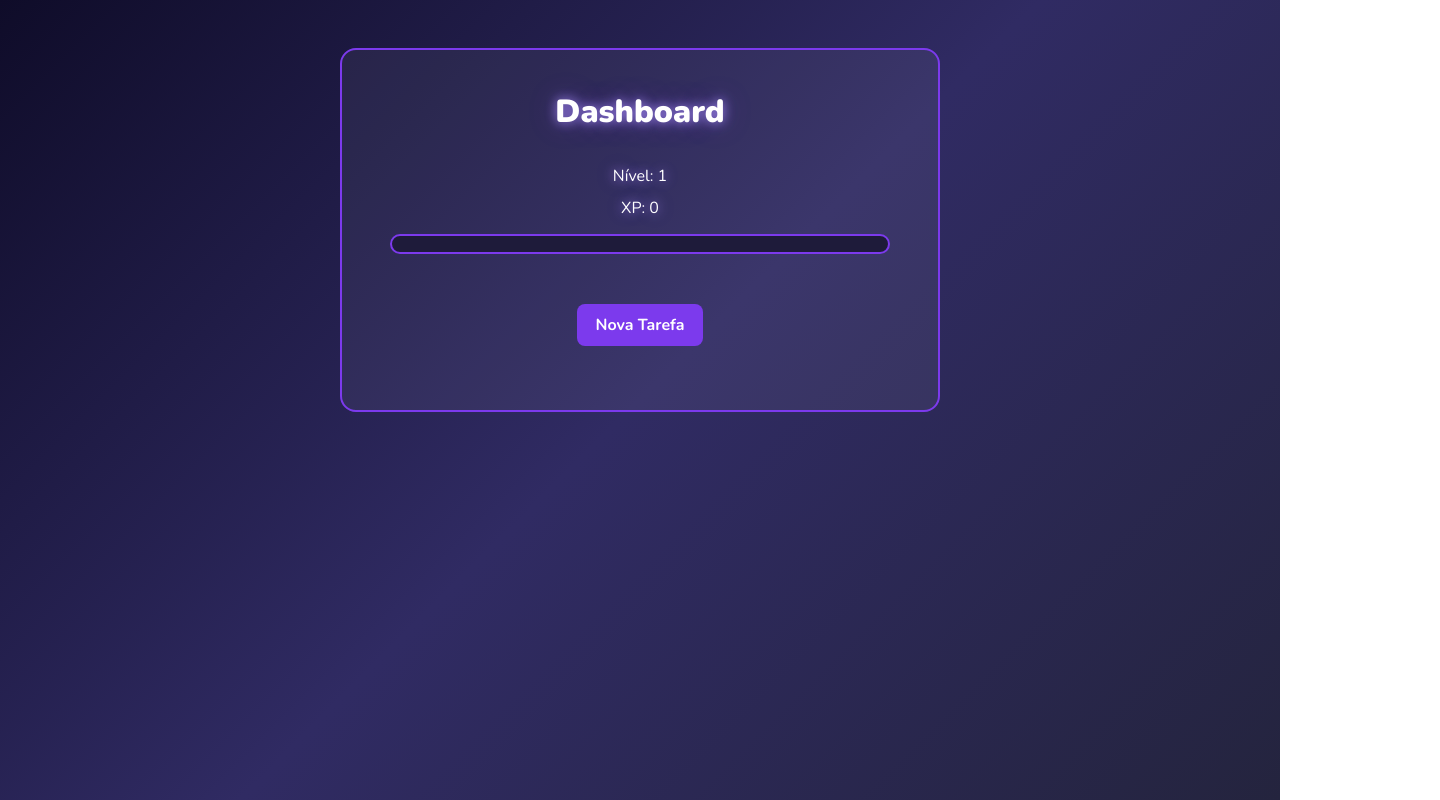
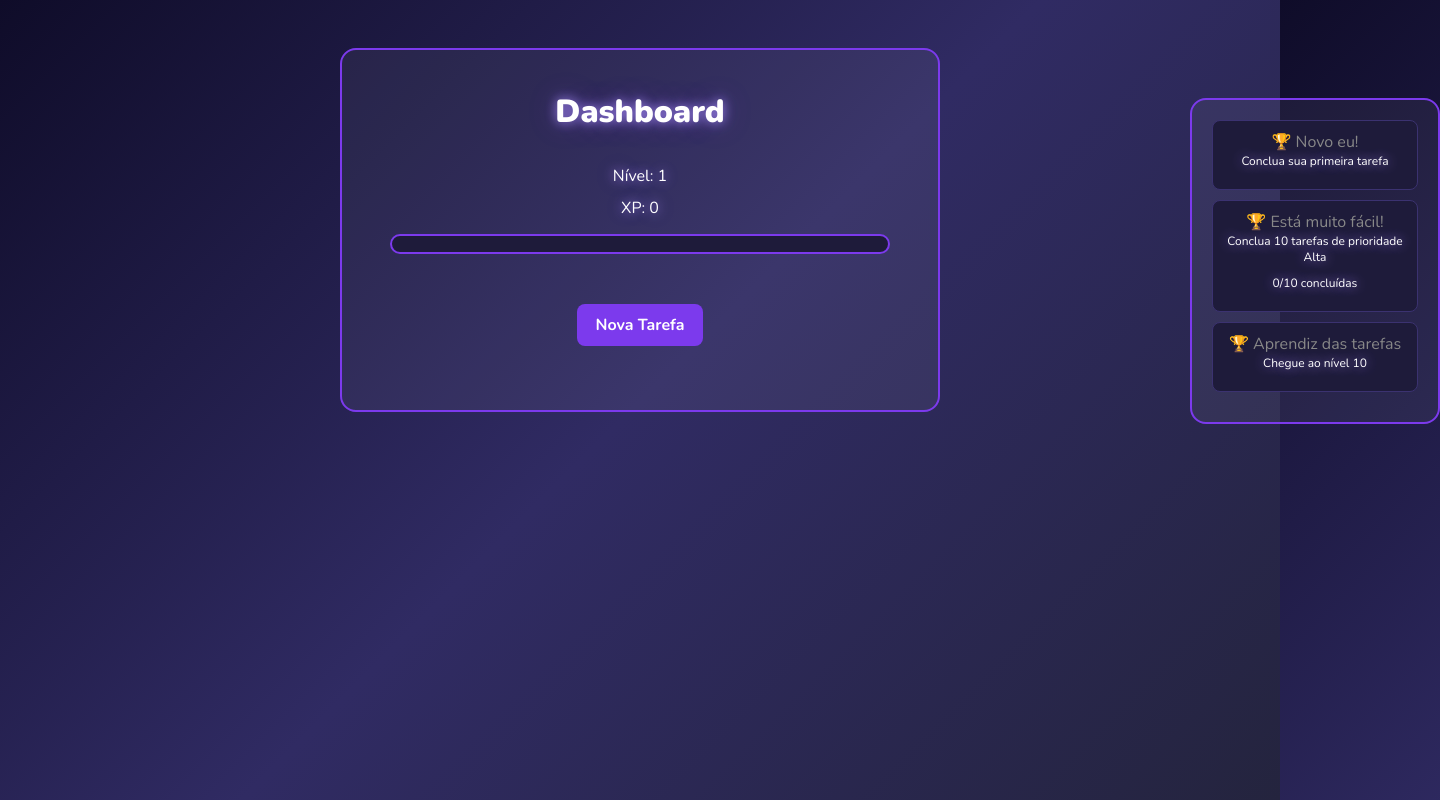
Before and after one commit to E-Danillo/dashboard-de-tarefas-gamificado-react, a React (Vite) app: page / in a window 1280 px wide. Shown: the whole page, 1440 px wide, since content can reach past the window. Built offline with nearby package versions, Linux system fonts and the light colour scheme.

Commit message:
feat: sistema de conquistas com progresso e persistência

```diff
--- a/src/App.css
+++ b/src/App.css
@@ -47,12 +47,22 @@ body {
     list-style: none;
 }
 
-/* Lista de conquistas */
-#conquistas {
-    width: 100%;
+#container_conquistas {
+    width: 250px;
+    background: rgba(255,255,255,0.05);
+    border: 2px solid #7c3aed;
+    border-radius: 16px;
+    padding: 20px;
+    display: flex;
+    flex-direction: column;
+    align-items: center;
+    list-style: none;
+    align-self: flex-start;
+    margin-top: 48px;
 }
 
 #conquistas li {
+    list-style: none;
     background: #1e1b3a;
     border: 1px solid #3b3270;
     border-radius: 8px;
--- a/src/App.jsx
+++ b/src/App.jsx
@@ -1,14 +1,20 @@
 import { useState, useEffect } from "react"
 import './App.css'
 
-
 function App() {
 
-  // useState: variável que quando muda, atualiza a tela automaticamente
-  // jeito de escrever => [valor, função que muda o valor] = useState(valor inicial)
   const [inputTexto, setInputTexto] = useState('')
   const [prioridade, setPrioridade] = useState('Alta')
   const [formularioAberto, setFormularioAberto] = useState(false)
+
+  const [conquistas, setConquistas] = useState(() => {
+    const salvo = localStorage.getItem("conquistas")
+    return salvo ? JSON.parse(salvo) : [
+      { id: 0, nome: "Novo eu!", descricao: "Conclua sua primeira tarefa", desbloqueada: false, xpGanho: 200 },
+      { id: 1, nome: "Está muito fácil!", descricao: "Conclua 10 tarefas de prioridade Alta", desbloqueada: false, xpGanho: 500 },
+      { id: 2, nome: "Aprendiz das tarefas", descricao: "Chegue ao nível 10", desbloqueada: false, xpGanho: 1000 },
+    ]
+  })
 
   const [listaDeTarefas, setListaDeTarefas] = useState(() => {
     const salvo = localStorage.getItem("listaDeTarefas")
@@ -25,21 +31,31 @@ const [xp, setXp] = useState(() => {
     return salvo ? JSON.parse(salvo) : 0
   })
 
+  // 🔥 NOVO
+  const [totalAltasConcluidas, setTotalAltasConcluidas] = useState(() => {
+    const salvo = localStorage.getItem("totalAltasConcluidas")
+    return salvo ? JSON.parse(salvo) : 0
+  })
+
   useEffect(() => {
     localStorage.setItem("xp", JSON.stringify(xp))
     localStorage.setItem("listaDeTarefas", JSON.stringify(listaDeTarefas))
     localStorage.setItem("idTarefa", JSON.stringify(idTarefa))
-}, [listaDeTarefas, xp, idTarefa])
+    localStorage.setItem("conquistas", JSON.stringify(conquistas))
+    localStorage.setItem("totalAltasConcluidas", JSON.stringify(totalAltasConcluidas)) // 🔥 NOVO
+  }, [listaDeTarefas, xp, idTarefa, conquistas, totalAltasConcluidas])
 
   function calcularNivel(xp) {
     let nivel = 1
     let xpAcumulado = 0
+
     while (true) {
       let xpNecessario = 200 * Math.pow(1.5, nivel - 1)
       if (xp < xpAcumulado + xpNecessario) break
       xpAcumulado += xpNecessario
       nivel++
     }
+
     return { nivel, xpAcumulado }
   }
 
@@ -53,8 +69,6 @@ useEffect(() => {
       prioridade: prioridade
     }
 
-    // spread (...): copia tudo da lista antiga([]) + adiciona a nova tarefa
-    // pois nunca modificamos a lista diretamente, sempre criamos uma nova
     setListaDeTarefas([...listaDeTarefas, novaTarefa])
     setIdTarefa(idTarefa + 1)
     setInputTexto("")
@@ -66,21 +80,24 @@ useEffect(() => {
   }
 
   function concluirTarefa(id) {
-    setListaDeTarefas(listaDeTarefas.map(t => {
-      if (t.id === id) {
-        return { ...t, concluida: true}
+    const tarefa = listaDeTarefas.find(t => t.id === id)
+    if (!tarefa || tarefa.concluida) return
+
+    const novaLista = listaDeTarefas.map(t =>
+      t.id === id ? { ...t, concluida: true } : t
+    )
+
+    let novoXp = xp
+
+    if (tarefa.prioridade === "Alta") {
+      novoXp += 100
+      setTotalAltasConcluidas(prev => prev + 1) // 🔥 NOVO
     }
-      return t
-    }))
+    else if (tarefa.prioridade === "Média") novoXp += 50
+    else novoXp += 25
 
-    const tarefa = listaDeTarefas.find(t => t.id === id)
-    if (tarefa.prioridade === "Alta") {
-      setXp(xp + 100)
-    } else if (tarefa.prioridade === "Média") {
-      setXp(xp + 50)
-    } else {
-      setXp(xp + 25)
-    }
+    setListaDeTarefas(novaLista)
+    verificarConquistas(novaLista, novoXp)
   }
 
   function calcularPorcentagem() {
@@ -90,9 +107,38 @@ useEffect(() => {
     return (xpNoNivelAtual / xpNecessario) * 100
   }
 
+  function verificarConquistas(novaLista, novoXp) {
+    const totalConcluidas = novaLista.filter(t => t.concluida).length
+    const { nivel } = calcularNivel(novoXp)
+
+    let novasConquistas = [...conquistas]
+    let xpBonus = 0
+
+    if (novasConquistas[0] && totalConcluidas >= 1 && !novasConquistas[0].desbloqueada) {
+      novasConquistas[0] = { ...novasConquistas[0], desbloqueada: true }
+      xpBonus += novasConquistas[0].xpGanho
+    }
+
+    // 🔥 usa contador permanente
+    if (novasConquistas[1] && totalAltasConcluidas >= 10 && !novasConquistas[1].desbloqueada) {
+      novasConquistas[1] = { ...novasConquistas[1], desbloqueada: true }
+      xpBonus += novasConquistas[1].xpGanho
+    }
+
+    if (novasConquistas[2] && nivel >= 10 && !novasConquistas[2].desbloqueada) {
+      novasConquistas[2] = { ...novasConquistas[2], desbloqueada: true }
+      xpBonus += novasConquistas[2].xpGanho
+    }
+
+    setConquistas(novasConquistas)
+    setXp(novoXp + xpBonus)
+  }
+
   return (
+    <div style={{ display: "flex" }}>
       <div id="div-principal">
         <h1>Dashboard</h1>
+
         <p>Nível: {calcularNivel(xp).nivel}</p>
         <p>XP: {xp}</p>
 
@@ -110,11 +156,13 @@ return (
             onChange={(e) => setInputTexto(e.target.value)}
             placeholder="Nome da tarefa"
           />
+
           <select value={prioridade} onChange={(e) => setPrioridade(e.target.value)}>
             <option>Alta</option>
             <option>Média</option>
             <option>Baixa</option>
           </select>
+
           <div id="botoes-formulario">
             <button id="adicionar" onClick={adicionarTarefa}>Adicionar</button>
             <button id="cancelar" onClick={() => setFormularioAberto(false)}>Cancelar</button>
@@ -124,15 +172,37 @@ return (
         <ul id="lista_de_tarefas">
           {listaDeTarefas.map(tarefa => (
             <li key={tarefa.id}>
-          <span style={{ textDecoration: tarefa.concluida ? "line-through" : "none", opacity: tarefa.concluida ? "0.6" : "1" }}>
+              <span style={{
+                textDecoration: tarefa.concluida ? "line-through" : "none",
+                opacity: tarefa.concluida ? "0.6" : "1"
+              }}>
                 {tarefa.prioridade === "Alta" ? "🔴" : tarefa.prioridade === "Média" ? "🟠" : "🟡"} {tarefa.texto}
               </span>
+
               <button onClick={() => excluirTarefa(tarefa.id)}>❌</button>
               <button onClick={() => concluirTarefa(tarefa.id)} disabled={tarefa.concluida}>✅</button>
             </li>
           ))}
         </ul>
       </div>
+
+      <div id="container_conquistas">
+        <ul id="conquistas">
+          {conquistas.map(c => (
+            <li key={c.id} style={{ color: c.desbloqueada ? "green" : "#888" }}>
+              🏆 {c.nome}
+              <p style={{ fontSize: "12px" }}>{c.descricao}</p>
+
+              {c.id === 1 && !c.desbloqueada && (
+                <p style={{ fontSize: "12px" }}>
+                  {totalAltasConcluidas}/10 concluídas
+                </p>
+              )}
+            </li>
+          ))}
+        </ul>
+      </div>
+    </div>
   )
 }
 
```
Lines whose indentation alone changed are shown as unchanged.
